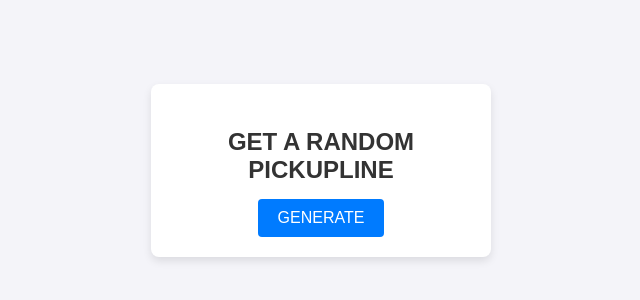
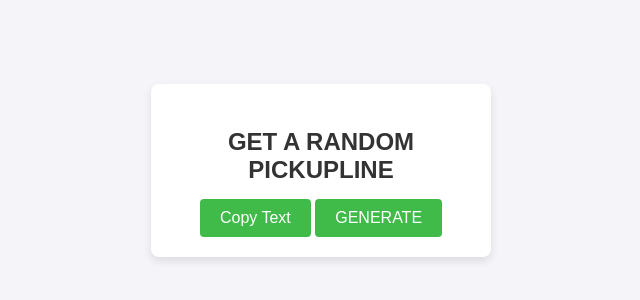
Before and after one commit to Yungflashh/pickupLine, a plain HTML site: page index.html in a window 1280 px wide. Shown: the part 230-530 px from the top of the page, without its empty margins (319-959 px from the left). Drawn offline with Linux system fonts and the light colour scheme.

Commit message:
first commit

```diff
--- a/app.js
+++ b/app.js
@@ -18,3 +18,29 @@ function fetchPickUp(){
     jsonData.then(data => pickup.innerText = ` Line : ${data.text}`)
 
 }
+
+function copyText() {
+
+    const pickupElement = document.getElementById('pickup');
+    const pickupText = pickupElement.innerText.trim();
+
+
+    if (pickupText === "") {
+        alert("Can't copy empty text");
+        return;
+    }
+
+
+    const textarea = document.createElement('textarea');
+    textarea.value = pickupText;
+    document.body.appendChild(textarea);
+    textarea.select();
+
+
+    document.execCommand('copy');
+
+
+    document.body.removeChild(textarea);
+
+    alert('Pickup line copied to clipboard!');
+}
--- a/index.html
+++ b/index.html
@@ -13,7 +13,11 @@
         <div>
     <h3>GET A RANDOM PICKUPLINE</h3>
     <p id="category"></p>
+
     <p id="pickup"></p>
+        <button class="copy-button" onclick="copyText()">Copy Text</button>
+
+
     <button onclick="fetchPickUp()">GENERATE</button>
     </div>
 </body>
--- a/style.css
+++ b/style.css
@@ -28,7 +28,7 @@ p {
     line-height: 1.4;
 }
 button {
-    background-color: #007bff;
+    background-color: #40ba48;
     border: none;
     border-radius: 4px;
     color: white;
@@ -38,5 +38,5 @@ button {
     transition: background-color 0.3s ease;
 }
 button:hover {
-    background-color: #0056b3;
+    background-color: #43ce51;
 }
```
